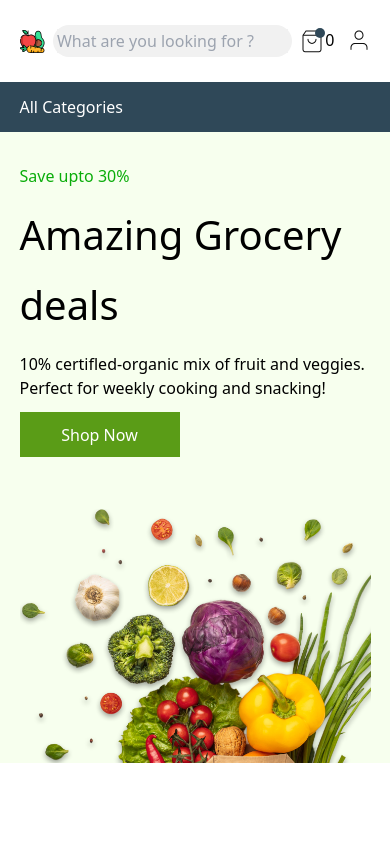
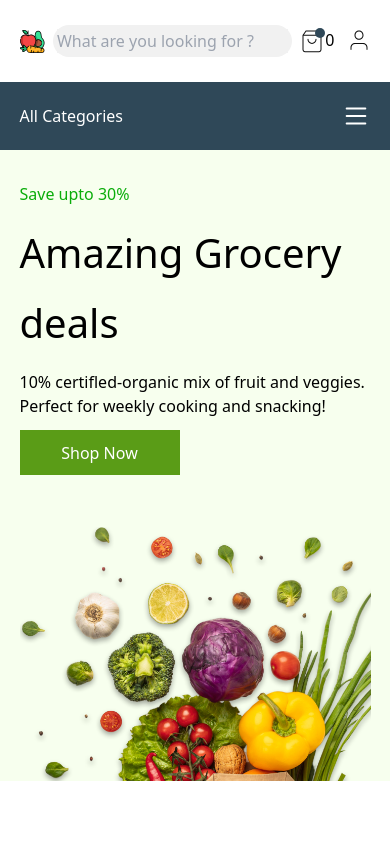
Before and after one commit to NB-1985/DemoApp, a React (Create React App) app: page / in a window 390 px wide. Shown: the top 844 px of the page. Built offline with nearby package versions, Linux system fonts and the light colour scheme; no server answers.

Commit message:
hamburger menu for responsive is created successfully

```diff
--- a/src/component/navbar/Navbar.tsx
+++ b/src/component/navbar/Navbar.tsx
@@ -1,24 +1,68 @@
-import React, { useState } from "react";
-
+import React, { useEffect, useRef, useState } from "react";
+import { BsList } from "react-icons/bs";
+import { BsXSquare } from "react-icons/bs";
 
 const Navbar = () => {
   const [nav, setnav] = useState(false);
+
+  // hamburger closer open function
+  const handlenav = () => {
+    setnav(!nav);
+  };
+
+  // for out side click close hamburger function
+
+  const menu = useRef<any>(); //TODO:what type here??ASK...
+
+  useEffect(() => {
+    const handle = (e:any) => {
+      if (!menu.current.contains(e.target)) {
+        setnav(false);
+      }
+    };
+    document.addEventListener("mousedown", handle);
+    return () => {
+      document.removeEventListener("mousedown", handle);
+    };
+  });
+
+
 
 
   return (
     <div>
       {/* main container */}
-      <div className="w-100% bg-[#2F4858] text-[#FFFFFF]">
+      <div className="sticky top-0 w-100% bg-[#2F4858] text-[#FFFFFF]">
         {/* inner container */}
 
-        <div className="w-[90%] h-[50px]  mx-auto flex justify-between items-center">
+        <div  ref={menu} className=" w-[90%] relative py-[22px] mx-auto flex justify-between items-center">
           {/* //^left part */}
-          <div>All Categories </div>
+          <div >All Categories </div>
 
 
           {/* //! middle part */}
+
+
           <div className="hidden lg:block ">
             <ul className="flex gap-8 ">
+                <li className="hover:text-[#FEBF34]"><a href="">Home</a></li>
+                <li className="hover:text-[#FEBF34]"><a href="">New Products</a></li>
+                <li className="hover:text-[#FEBF34]"><a href="">Shop</a></li>
+                <li className="hover:text-[#FEBF34]"><a href="">Offers</a></li>
+                <li className="hover:text-[#FEBF34]"><a href="">Store Location</a></li>
+            </ul>
+          </div>
+
+
+        {/* below for hamburger menu */}
+        <div
+        onClick={handlenav}
+        className="lg:hidden block cursor-pointer absolute right-0  z-20 "
+        >
+        {nav ? <BsXSquare size={30} /> : <BsList size={30} />}
+          </div>
+          <div className="w-full absolute top-0 bg-[#2F4858] ">
+          <ul className={`transition-all ease-in-out duration-700 relative ${nav ? "flex font-[700]  gap-12 py-24 items-center flex-col":"-inset-40 h-0" } `}>
                 <li className="hover:text-[#FEBF34]"><a href="">Home</a></li>
                 <li className="hover:text-[#FEBF34]"><a href="">New Products</a></li>
                 <li className="hover:text-[#FEBF34]"><a href="">Shop</a></li>
@@ -31,7 +75,7 @@ const Navbar = () => {
 
 
           {/* //*right part */}
-          <div className="sm:flex items-center gap-4 hidden">
+          <div className="lg:flex items-center gap-4 hidden">
           <div>
             <p>Deliver to</p>
           </div>
@@ -43,6 +87,8 @@ const Navbar = () => {
             </p>
           </div>
           </div>
+
+
         </div>
       </div>
     </div>
```
